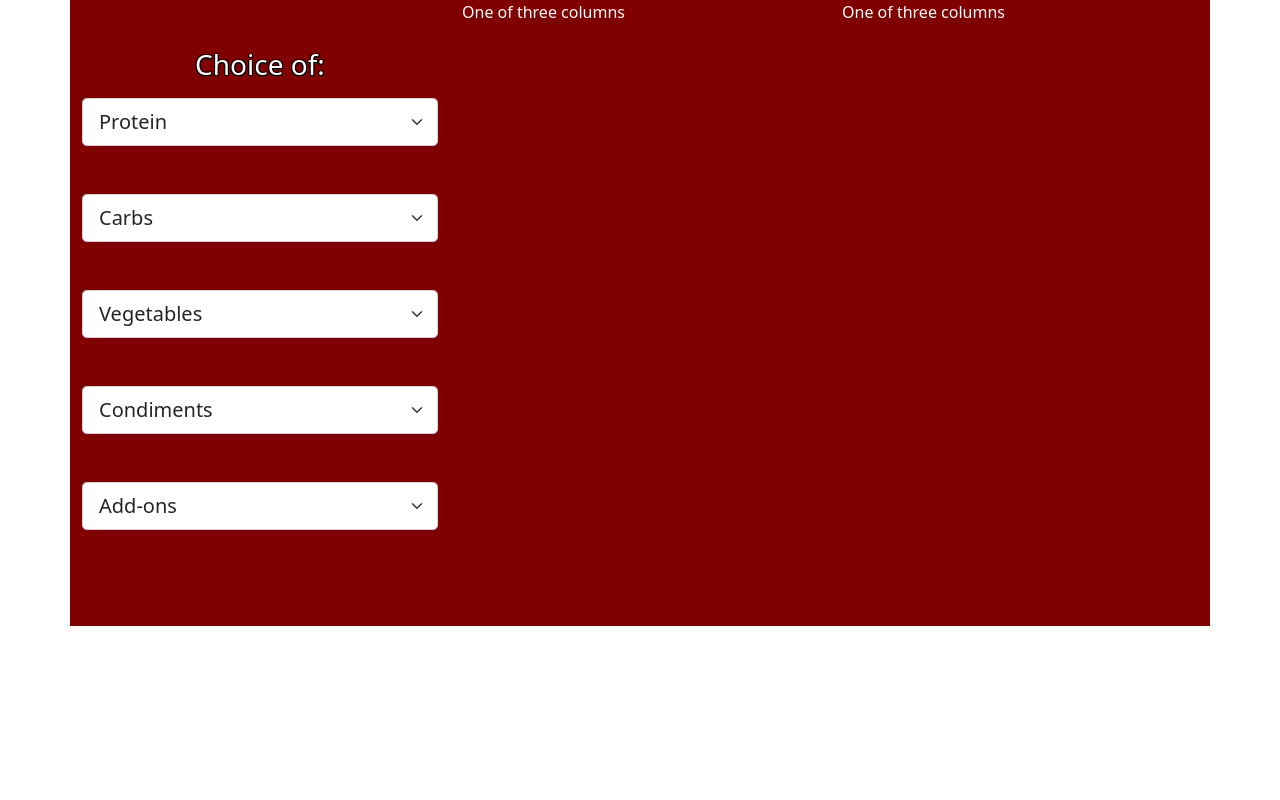
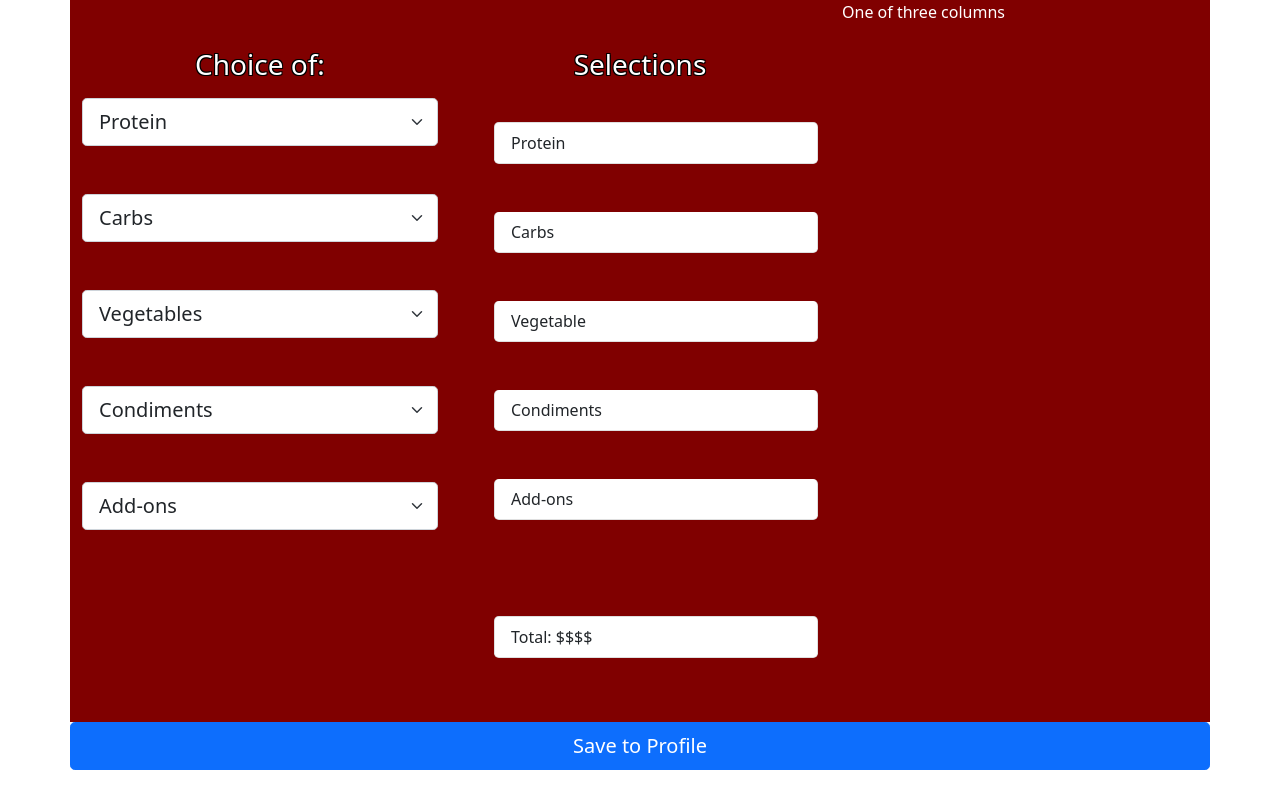
Before and after one commit to rchakravarth/326-final-teamphi, a plain HTML site: page meal_builder.html in a window 1280 px wide. Drawn offline with nearby package versions, Linux system fonts and the light colour scheme.

Commit message:
Reynolds commit

```diff
--- a/meal_builder.html
+++ b/meal_builder.html
@@ -7,7 +7,7 @@
 <body>
     <div class="container">
         <div class="row">
-          <div class="col-sm py-5 h-100">
+          <div class="col-sm py-5 h-1000">
               <h3 class ="text-center outlinedtext mb-3">Choice of:</h3>
             <select class= "form-select form-select-lg mb-5"  id = "protein">
                 <option selected>Protein</option>
@@ -28,12 +28,23 @@
                 <option selected>Add-ons</option>
             </select>
           </div>
-          <div class="col-sm">
-            One of three columns
+          <div class="col-sm py-5 h-1000">
+            <h3 class ="text-center outlinedtext mb-3">Selections</h3>
+            <ul class= "list-group-lg" style="list-style-type:none;">
+              <br>
+              <li class="list-group-item rounded-3 mb-5" id="Prot">Protein</li>
+              <li class="list-group-item rounded-3 mb-5" id="Carb">Carbs</li>
+              <li class="list-group-item rounded-3 mb-5" id="Veg">Vegetable</li>
+              <li class="list-group-item rounded-3 mb-5" id="Cond">Condiments</li>
+              <li class="list-group-item rounded-3 mb-5" id="ao">Add-ons</li>
+              <br> <br>
+              <li class="list-group-item rounded-3" id="total">Total: $$$$</li>
+            </ul>
           </div>
           <div class="col-sm">
             One of three columns
           </div>
+          <button class="btn btn-primary btn-lg btn-block" type="submit" id="save">Save to Profile</button>
         </div>
       </div>
 </body>
```
